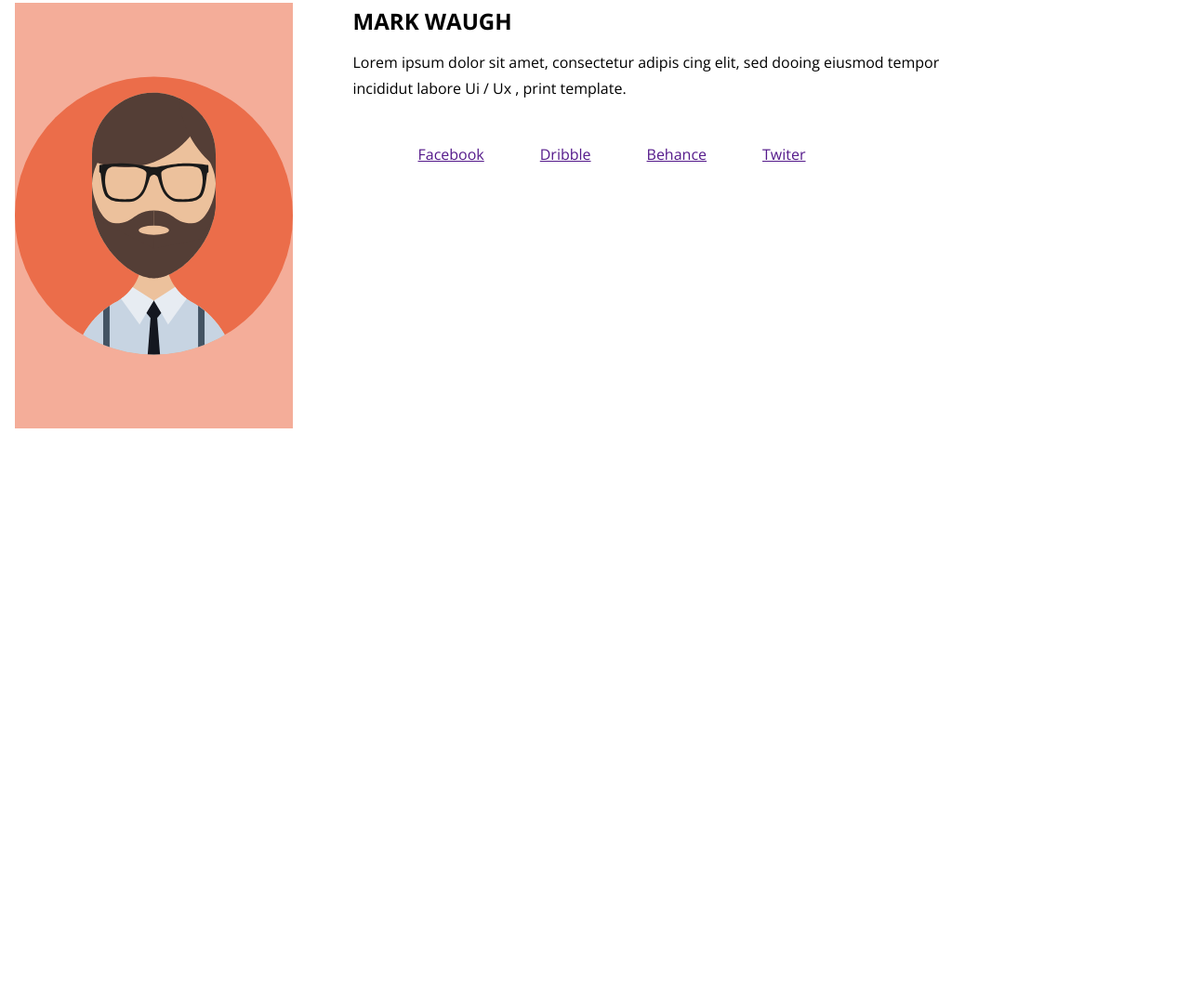
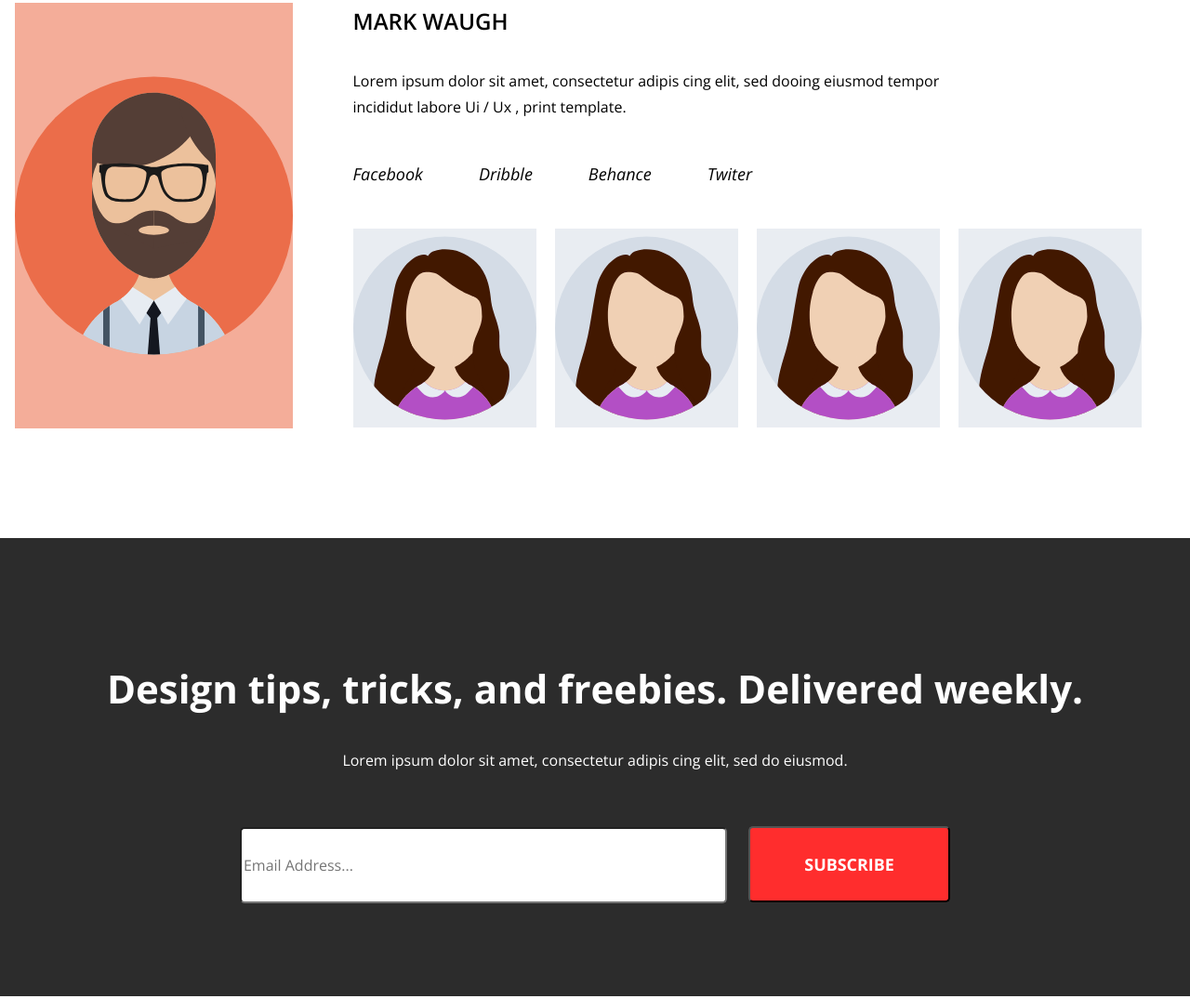
Before and after one commit to kacherygka/skillfactory-module-4-kondrashin, a plain HTML site: page index.html in a window 1280 px wide. Shown: the part 2989-4064 px from the top of the page at 93% size. Before the commit the page ends 3468 px from the top, so only its background shows below. Drawn offline with nearby package versions, Linux system fonts and the light colour scheme.

Commit message:
Add files via upload

```diff
--- a/css/style.css
+++ b/css/style.css
@@ -20,6 +20,22 @@
 	font-weight: 800;
 	font-display: swap;
 	src: url('OpenSans-ExtraBold.ttf') format(ttf);
+}
+
+@font-face {
+	font-family: 'Open Sans';
+	font-style: normal;
+	font-weight: 600;
+	font-display: swap;
+	src: url('OpenSans-SemiBold.ttf') format(ttf);
+}
+
+@font-face {
+	font-family: 'Open Sans';
+	font-style: normal;
+	font-weight: 400;
+	font-display: swap;
+	src: url('OpenSans-Italic.ttf') format(ttf);
 }
 
 body {
@@ -307,6 +323,7 @@ img {
 	margin: 0 auto;
 	margin-top: 90px;
 	flex-direction: column;
+	margin-bottom: 100px;
 }
 
 .team-text {
@@ -330,6 +347,12 @@ img {
 }
 
 .mark {
+	display: flex;
+	justify-content: flex-start;
+	flex-direction: column;
+}
+
+.mark-h {
 	text-transform: uppercase;
 }
 
@@ -344,5 +367,127 @@ img {
 }
 
 .team-ul {
+	margin-left: -70px;
+}
 
+.team-li {
+	font-family: Open Sans;
+	font-style: italic;
+	font-weight: normal;
+	font-size: 18px;
+	line-height: 24px;
+	color: #000000;
+	text-decoration: none;
 }
+
+.team-li:hover {
+	text-decoration: underline;
+}
+
+.girls {
+	display: flex;
+}
+
+.girl{
+	width: 197px;
+    height: 214px;
+    background-color: #d4dce680;
+    margin-right: 20px;
+    margin-top: 17px;
+}
+
+.design-background {
+	background: #2c2c2c;
+	max-height: 516px;
+}
+
+.design {
+	display: flex;
+	justify-content: center;
+	align-items: center;
+	flex-direction: column;
+	max-width: 1249px;
+	margin: 0 auto;
+}
+
+.design-h {
+	font-family: Open Sans;
+	font-style: normal;
+	font-weight: bold;
+	font-size: 42px;
+	line-height: 24px;
+	color: #FFFFFF;
+	max-width: 1129px;
+	margin-top: 150px;
+}
+
+.design-text {
+	font-family: Open Sans;
+	font-style: normal;
+	font-weight: normal;
+	font-size: 15.9953px;
+	line-height: 28px;
+	color: #FFFFFF;
+	max-width: 574px;
+	margin-bottom: 57px;
+}
+
+input {
+	width: 524px;
+	height: 82px;
+	background: #FFFFFF;
+	font-family: Open Sans;
+	font-style: normal;
+	font-weight: normal;
+	font-size: 16px;
+	line-height: 24px;
+	color: #2C2C2C;
+	border-radius: 5px;
+	margin-bottom: 100px;
+}
+
+button {
+	background: #FF2D2D;
+	width: 217px;
+	height: 82px;
+	font-family: Open Sans;
+	font-style: normal;
+	font-weight: bold;
+	font-size: 17.9026px;
+	line-height: 34px;
+	text-transform: uppercase;
+	color: #FFFFFF;
+	margin-left: 19px;
+	border-radius: 5px;
+}
+
+.get {
+	max-width: 1249px;
+	display: flex;
+	flex-direction: column;
+	justify-content: flex-start;
+	margin: 0 auto;
+}
+
+.get-h {
+	font-family: Open Sans;
+	font-style: normal;
+	font-weight: bold;
+	font-size: 41.9876px;
+	line-height: 0px;
+	letter-spacing: 0.3834px;
+	text-transform: uppercase;
+	color: #000000;
+	margin-top: 150px;
+	margin-bottom: 45px;
+}
+
+.get-text {
+	font-family: Open Sans;
+	font-style: normal;
+	font-weight: normal;
+	font-size: 15.9953px;
+	line-height: 28px;
+	color: #000000;
+	max-width: 753px;
+}
--- a/index.html
+++ b/index.html
@@ -3,7 +3,7 @@
 <head>
 	<meta charset="UTF-8">
 	<title>Практика</title>
-	<link href="https://fonts.googleapis.com/css2?family=Open+Sans:wght@400;700;800&display=swap" rel="stylesheet">
+	<link href="https://fonts.googleapis.com/css2?family=Open+Sans:ital,wght@0,400;0,600;0,700;0,800;1,400&display=swap" rel="stylesheet">
 	<link rel="stylesheet" href="css/style.css">
 </head>
 <body>
@@ -87,8 +87,8 @@
 		<hr class="hr2" size=5px width=134px align="left">
 		<div class="container3">
 			<img class="man" src="images/man.svg">
-			<div>
-				<h2 class="mark">mark waugh</h2>
+			<div class="mark">
+				<h2 class="mark-h">mark waugh</h2>
 				<p class="team-text2">Lorem ipsum dolor sit amet, consectetur adipis cing elit, sed dooing eiusmod tempor incididut labore Ui / Ux , print template.</p>
 				<ul class="team-ul">
 					<li><a class="team-li" href="">Facebook</a></li>
@@ -96,8 +96,30 @@
 					<li><a class="team-li" href="">Behance</a></li>
 					<li><a class="team-li" href="">Twiter</a></li>
 				</ul>
+				<div class="girls">
+					<img class="girl" src="images/girl.svg">
+					<img class="girl" src="images/girl.svg">
+					<img class="girl" src="images/girl.svg">
+					<img class="girl" src="images/girl.svg">
+				</div>
 			</div>
 		</div>
 	</div>
+	<div class="design-background">
+		<div class="design">
+			<h2 class="design-h">Design tips, tricks, and freebies. Delivered weekly.</h2>
+			<p class="design-text">Lorem ipsum dolor sit amet, consectetur adipis cing elit, sed do eiusmod.</p>
+			<form action="	" method="GET">
+    		<input type="search" name="q" placeholder="Email Address...">
+    		</label>
+    		<button type="submit">subscribe</button>
+		</form>
+		</div>
+	</div>
+	<div class="get">
+		<h2 class="get-h">get in touch</h2>
+		<p class="get-text">Lorem ipsum dolor sit amet, consectetur adipis cing elit, sed do eiusmod tempor incididunt ut labore et.ur adipis cing elit, sed do eiusmod tempor incididunt ut labore et. ur adipis cing elit, sed do eiusmod tempor incididunt ut labore et.</p>
+		<hr class="hr2" size=5px width=134px align="left">
+	</div>
 </body>
 </html>
```
Also changed, not shown: css/OpenSans-Italic.ttf (added), css/OpenSans-SemiBold.ttf (added).
